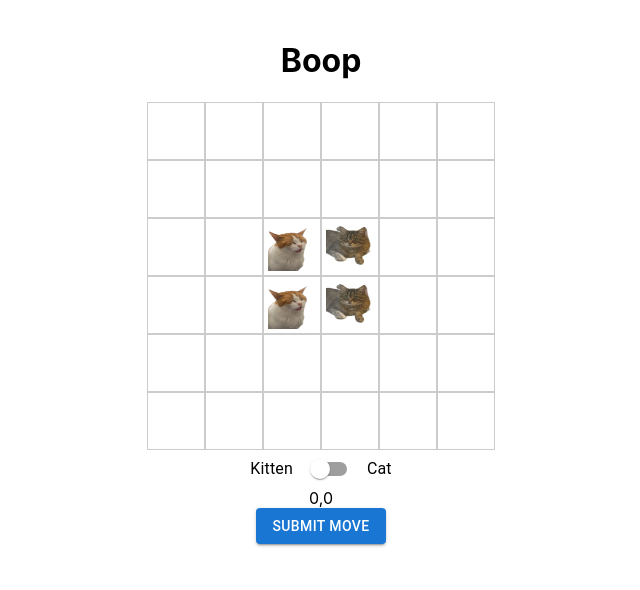
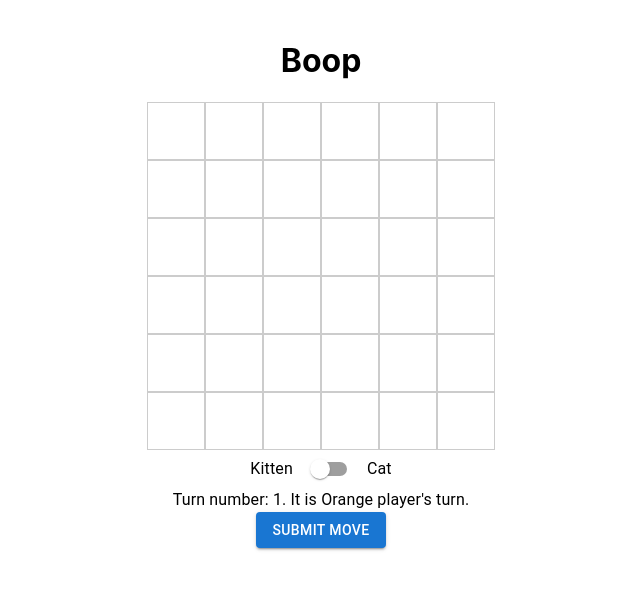
Before and after one commit to wnojopra/boop, a React (Create React App) app: page / in a window 1280 px wide. Shown: the top 590 px of the page, without its empty margins (319-959 px from the left). Built offline with nearby package versions, Linux system fonts and the light colour scheme.

Commit message:
Implement adding cats to board

```diff
--- a/src/App.tsx
+++ b/src/App.tsx
@@ -5,14 +5,53 @@ import Button from '@mui/material/Button';
 import Stack from '@mui/material/Stack';
 import Switch from '@mui/material/Switch';
 import Typography from '@mui/material/Typography';
+import { Age, Board, Coord, Color, Piece } from './BoopTypes';
 
 
-const label = { inputProps: { 'aria-label': 'KittenOrCat' } };
+const initBoardState = (): Board => {
+  const initialBoard: Board = [];
+
+  for (let x = 0; x <= 5; x++) {
+    initialBoard[x] = [];
+    for (let y = 0; y <= 5; y++) {
+      initialBoard[x][y] = null;
+    }
+  }
+
+  return initialBoard;
+};
 
 const App: React.FC = () => {
-  const [coord, setCoord] = useState([0, 0]);
+  const [board, setBoard] = useState<Board>(initBoardState);
+  const [coord, setCoord] = useState<Coord>([0, 0]);
+  const [ageSwitch, setAgeSwitch] = useState<Age>(Age.KITTEN);
+  const [currentTurn, setCurrentTurn] = useState<Color>(Color.ORANGE);
+  // const [numOrangeKittens, setNumOrangeKittens] = useState<number>(8)
+  // const [numBrownKittens, setNumBrownKittens] = useState<number>(8)
+  // const [numOrangeCats, setNumOrangeCats] = useState<number>(0)
+  // const [numBrownCats, setNumBrownCats] = useState<number>(0)
+  const [turnCounter, setTurnCounter] = useState<number>(1);
+
   const handleSquareClick = (coord: [number, number]) => {
-    setCoord(coord)
+    setCoord(coord);
+  };
+
+  const handleAgeSwitchChange = () => {
+    setAgeSwitch(ageSwitch == Age.KITTEN ? Age.CAT : Age.KITTEN);
+  };
+
+  const handleButtonClick = () => {
+    const piece = new Piece(currentTurn, ageSwitch);
+    const updatedBoard: Board = board.map(row => [...row]); // Create a copy of the board
+    const [x, y] = coord;
+    updatedBoard[x][y] = piece;
+    setBoard(updatedBoard);
+    setTurnCounter(turnCounter+1);
+    if (currentTurn === Color.ORANGE) {
+      setCurrentTurn(Color.BROWN)
+    } else {
+      setCurrentTurn(Color.ORANGE)
+    }
   };
 
   return (
@@ -20,14 +59,24 @@ const App: React.FC = () => {
       <h1>Boop</h1>
       <GameBoard
         onChange={handleSquareClick}
+        board={board}
       />
       <Stack direction="row" spacing={1} alignItems="center">
         <Typography>Kitten</Typography>
-        <Switch {...label} size="medium"/>
+        <Switch
+          size="medium"
+          onChange={handleAgeSwitchChange}
+          checked={ageSwitch === Age.CAT}
+        />
         <Typography>Cat</Typography>
       </Stack>
-      {coord.join(',')}
-      <Button variant="contained">
+      <Typography>
+        {`Turn number: ${turnCounter}. It is ${currentTurn === Color.ORANGE ? "Orange" : "Brown"} player's turn.`}
+      </Typography>
+      <Button
+        variant="contained"
+        onClick={handleButtonClick}
+      >
         Submit move
       </Button>
     </div>
--- /dev/null
+++ b/src/BoopTypes.tsx
@@ -0,0 +1,21 @@
+export type Coord = [number, number];
+
+export enum Color {
+  ORANGE,
+  BROWN,
+}
+
+export enum Age {
+  KITTEN,
+  CAT,
+}
+
+export class Piece {
+  constructor(public color: Color, public age: Age) {}
+}
+
+export class Move {
+  constructor(public coord: Coord, public piece: Piece) {}
+}
+
+export type Board = (Piece | null)[][];
--- a/src/GameBoard.tsx
+++ b/src/GameBoard.tsx
@@ -1,20 +1,14 @@
 import React, { MouseEvent, useState } from 'react';
 import GamePiece from './GamePiece';
-import brownkitten from "./assets/brownkitten.png";
-import orangekitten from "./assets/orangekitten.png";
+import { Board } from './BoopTypes';
+
 
 interface GameBoardProps {
   onChange: (coord: [number, number]) => void;
+  board: Board
 };
 
-const GameBoard: React.FC<GameBoardProps> = ({ onChange }) => {
-  const [pieces] = useState([
-    { id: 1, left: 2, top: 2, pieceType: orangekitten },
-    { id: 2, left: 2, top: 3, pieceType: orangekitten },
-    { id: 3, left: 3, top: 2, pieceType: brownkitten },
-    { id: 4, left: 3, top: 3, pieceType: brownkitten },
-    // Add other pieces here...
-  ]);
+const GameBoard: React.FC<GameBoardProps> = ({ onChange, board }) => {
   const [selectedSquare, setSelectedSquare] = useState<number | null>(null);
 
   const handleClick = (e: MouseEvent, row: number, col: number): void => {
@@ -25,25 +19,20 @@ const GameBoard: React.FC<GameBoardProps> = ({ onChange }) => {
 
   return (
     <div className="game-board">
-      {Array.from({ length: 6 }).map((_, row) => (
-        <div key={row} className="row">
-          {Array.from({ length: 6 }).map((_, col) => (
+      {board.map((row, rowIndex) => (
+        <div key={rowIndex} className="row">
+          {row.map((piece, columnIndex) => (
             <div
-              key={col}
-              className={`square ${selectedSquare === row * 6 + col ? 'selected' : ''}`}
-              onClick={(e) => handleClick(e, row, col)}
+              key={columnIndex}
+              className={`square ${selectedSquare === rowIndex * 6 + columnIndex ? 'selected' : ''}`}
+              onClick={(e) => handleClick(e, rowIndex, columnIndex)}
             >
-              {pieces.map((piece) =>
-                piece.left === col && piece.top === row ? (
+              {piece ? (
                   <GamePiece
-                    key={piece.id}
-                    id={piece.id}
-                    left={piece.left}
-                    top={piece.top}
-                    pieceType={piece.pieceType}
+                    piece={piece}
                   />
                 ) : null
-              )}
+              }
             </div>
           ))}
         </div>
--- a/src/GamePiece.tsx
+++ b/src/GamePiece.tsx
@@ -1,25 +1,24 @@
 import React from 'react';
-
+import { Age, Color, Piece } from './BoopTypes';
+import brownkitten from "./assets/brownkitten.png";
+import browncat from "./assets/browncat.png";
+import orangekitten from "./assets/orangekitten.png";
+import orangecat from "./assets/orangecat.png";
 
 interface GamePieceProps {
-  id: number;
-  left: number;
-  top: number;
-  pieceType: string;
+  piece: Piece;
 }
 
-const GamePiece: React.FC<GamePieceProps> = ({ id, left, top, pieceType }) => {
-  const pieceStyle: React.CSSProperties = {
-    position: 'absolute',
-    cursor: 'pointer',
-  };
+const GamePiece: React.FC<GamePieceProps> = ({ piece }) => {
 
   return (
     <img
-      src={pieceType}
-      alt={pieceType}
+      src={piece.color === Color.BROWN ?
+           ( piece.age === Age.KITTEN ? brownkitten : browncat ) :
+           ( piece.age === Age.KITTEN ? orangekitten : orangecat )
+          }
+      alt=""
       className="game-piece"
-      style={pieceStyle}
     />
   );
 };
```
Also changed, not shown: src/assets/browncat.png (added), src/assets/orangecat.png (added).
